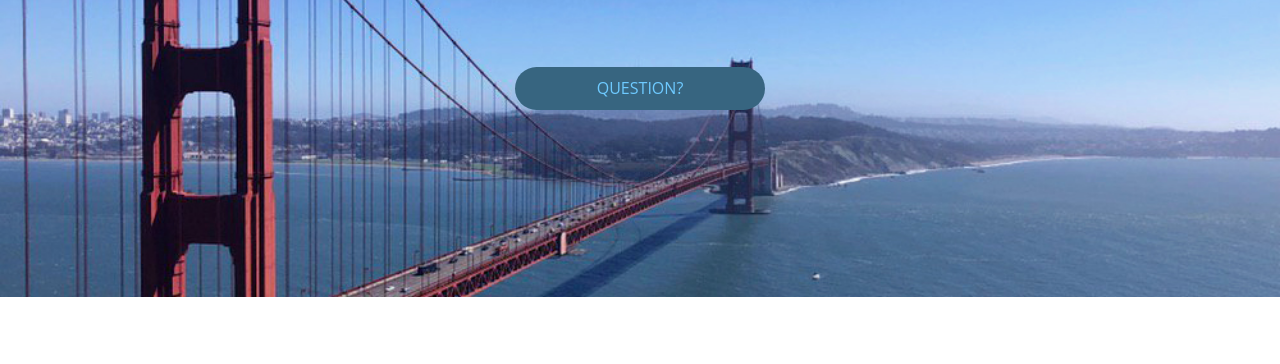
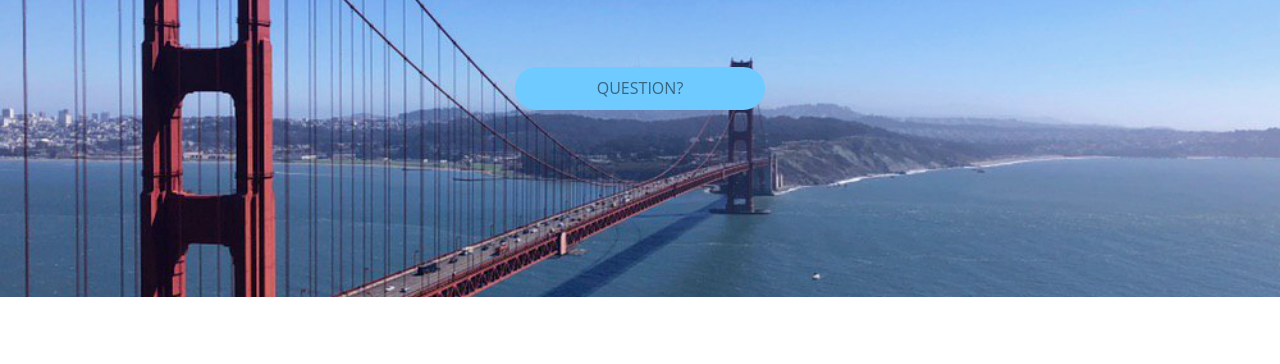
Before and after one commit to LiudmilaTe/trip-planner, a plain HTML site: page index.html in a window 1280 px wide. Shown: the part 243-607 px from the top of the page. Drawn offline with Linux system fonts and the light colour scheme.

Commit message:
Update styles.css

```diff
--- a/css/styles.css
+++ b/css/styles.css
@@ -1,18 +1,18 @@
 @charset "utf-8";
 /* CSS Document */
 
-body {font-family: "Open Sans", sans-serif;font-weight: 400;font-size: 16px; color: #376580;}
+body {font-family: "Open Sans", sans-serif;font-weight: 400;font-size: 16px; color: #000000;}
 h1 {font-size: 40px; line-height: 50px; margin-top: 130px;}
 h3 {font-size: 30px; line-height: 40px;}
 h4 {font-size: 22px; line-height: 30px; margin: 40px 0 10px;}
 ul li {padding: 10px 0px;}
-a {color: #6ECAFF;}
+a {color: #376580;}
 a:hover {color: #95B8CC;}
 
 /* head styles */
 #head {background: #BAE6FF url(../images/golden-gate.jpeg) center top no-repeat; background-size: cover; min-height: 540px; margin: 0 auto; text-align:center;}
 /*#head, #head h1, #head h3, .cta-button, .cta-button a {}*/
-.cta-button, .btn {background-color: #376580; color:#ffffff; padding: 10px 20px; max-width: 250px; margin: 70px auto 30px; text-transform: uppercase; border-radius: 25px;}
+.cta-button, .btn {background-color: #6ECAFF; color: #ffffff; padding: 10px 20px; max-width: 250px; margin: 70px auto 30px; text-transform: uppercase; border-radius: 25px;}
 
 /* blocks common styles */
 #aboutme, #guide, #examples, #contactmeForm {margin: 40px 0; padding: 30px 0; background: #ffffff;}
```
